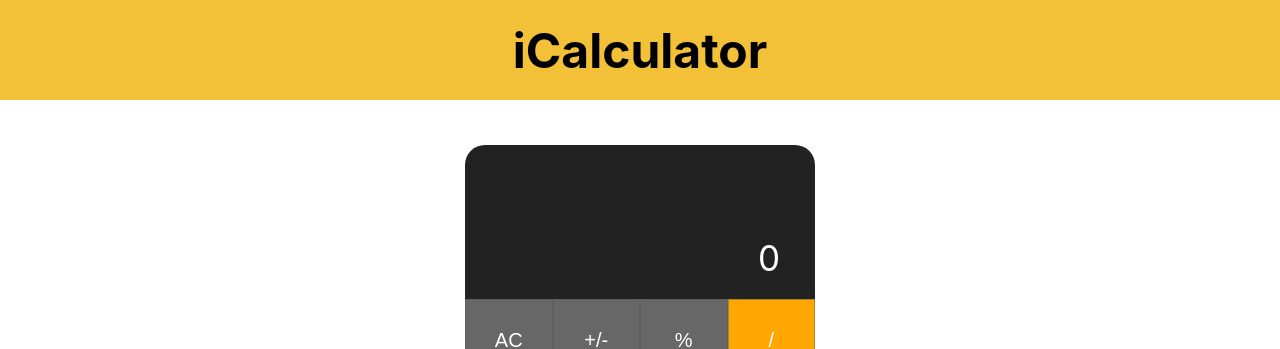
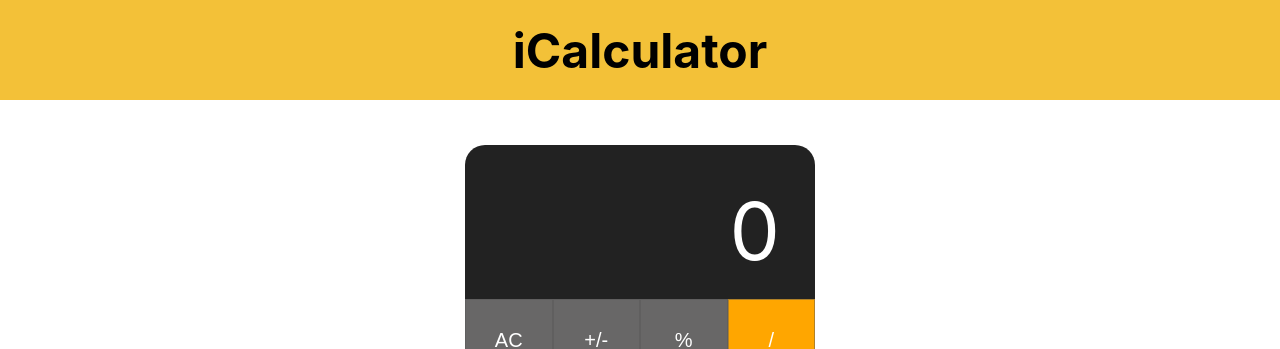
Before and after one commit to SmileCodeXXX/icalculator, a React (Create React App) app: page / in a window 1280 px wide. Shown: the top 349 px of the page. Built offline with nearby package versions, Linux system fonts and the light colour scheme; the HTML template or start-up script is replaced by a standard one.

Commit message:
fix  bug

```diff
--- a/src/App.css
+++ b/src/App.css
@@ -33,6 +33,7 @@ body{
   background-color: #fff;
   border-radius: 20px;
   box-sizing: 0px 2px 64px 23px rgba(0, 0, 0, 0.952);
+  overflow: hidden;
 }
 
 .display{
@@ -49,7 +50,7 @@ body{
   bottom: 0;
   right:0;
   padding: 20px 35px;
-  font-size: 35px;
+  font-size: 5em;
   font-weight: 400;
 }
 button{
@@ -149,7 +150,7 @@ button:hover{
     width: 350px;
     height: 40vmax;
     margin: 45px auto;
-    overflow: hidden;
+
   }
   .topKeys{
     height: 6.5vmax;
```
